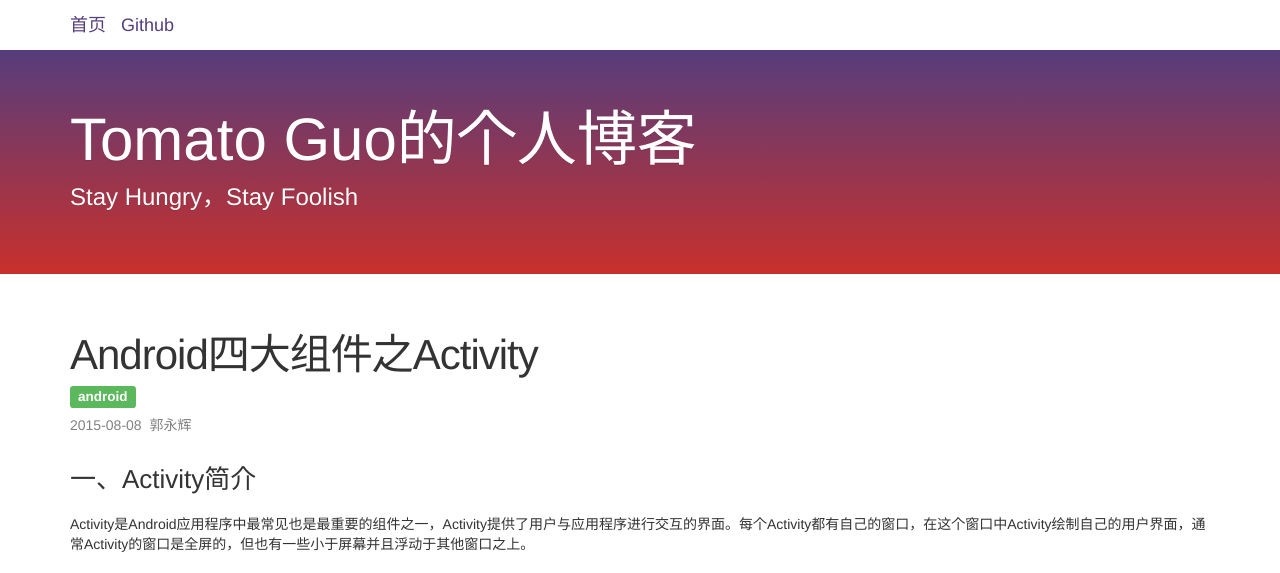
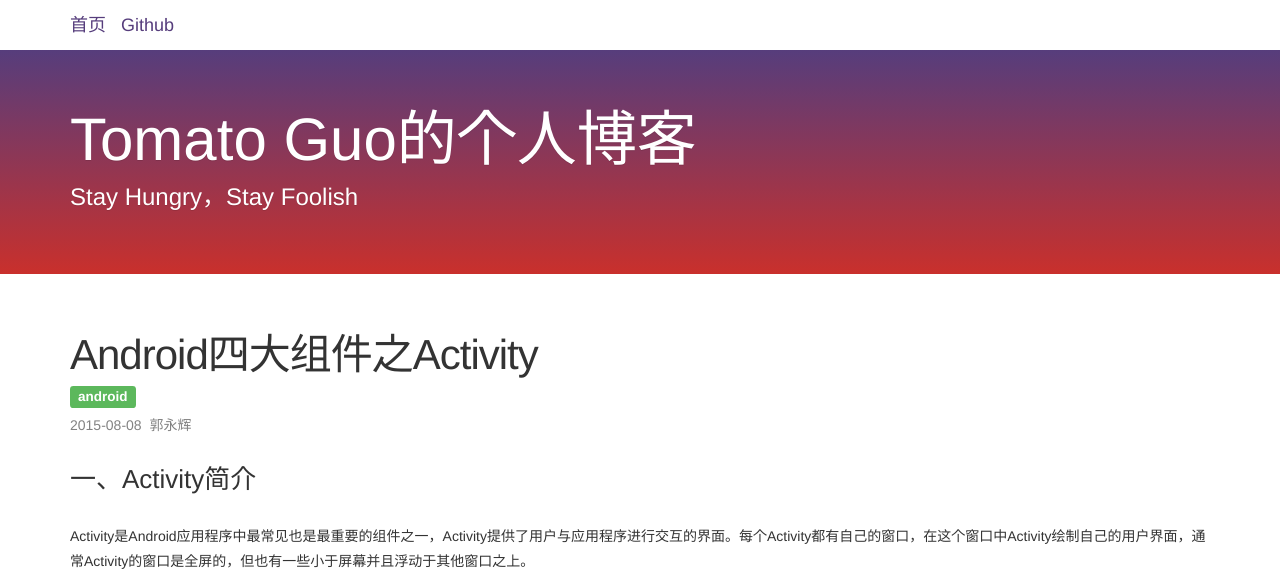
Before and after one commit to tomatoguo/tomatoguo.github.io, a Jekyll site: the page built from _posts/2015-08-08-Android%E5%9B%9B%E5%A4%A7%E7%BB%84%E4%BB%B6%E4%B9%8BActivity.markdown, in a window 1280 px wide. Shown: the top 573 px of the page. Built offline with Jekyll 4.4.1, drawn with Linux system fonts in a browser that asks for light colours.

```diff
--- a/_sass/_layout.scss
+++ b/_sass/_layout.scss
@@ -246,8 +246,8 @@
 
     h2 {
         font-size: 32px;
-        margin-top: 20px;
-        margin-bottom: 20px;
+        margin-top: 30px;
+        margin-bottom: 30px;
 
         @include media-query($on-laptop) {
             font-size: 28px;
@@ -256,8 +256,8 @@
 
     h3 {
         font-size: 26px;
-        margin-top: 20px;
-        margin-bottom: 20px;
+        margin-top: 30px;
+        margin-bottom: 30px;
 
         @include media-query($on-laptop) {
             font-size: 22px;
@@ -266,11 +266,21 @@
 
     h4 {
         font-size: 20px;
-        margin-top: 20px;
-        margin-bottom: 20px;
+        margin-top: 30px;
+        margin-bottom: 30px;
 
         @include media-query($on-laptop) {
             font-size: 18px;
         }
     }
+
+    p {
+        line-height: 25px;
+        margin-top: 30px;
+        margin-bottom: 30px;
+    }
+
+    li {
+        line-height: 25px;
+    }
 }
```
Also changed, not shown: _posts/2015-08-21-Android-API-Guides-%E7%AC%94%E8%AE%B0.markdown (added, +14 -0 lines).
